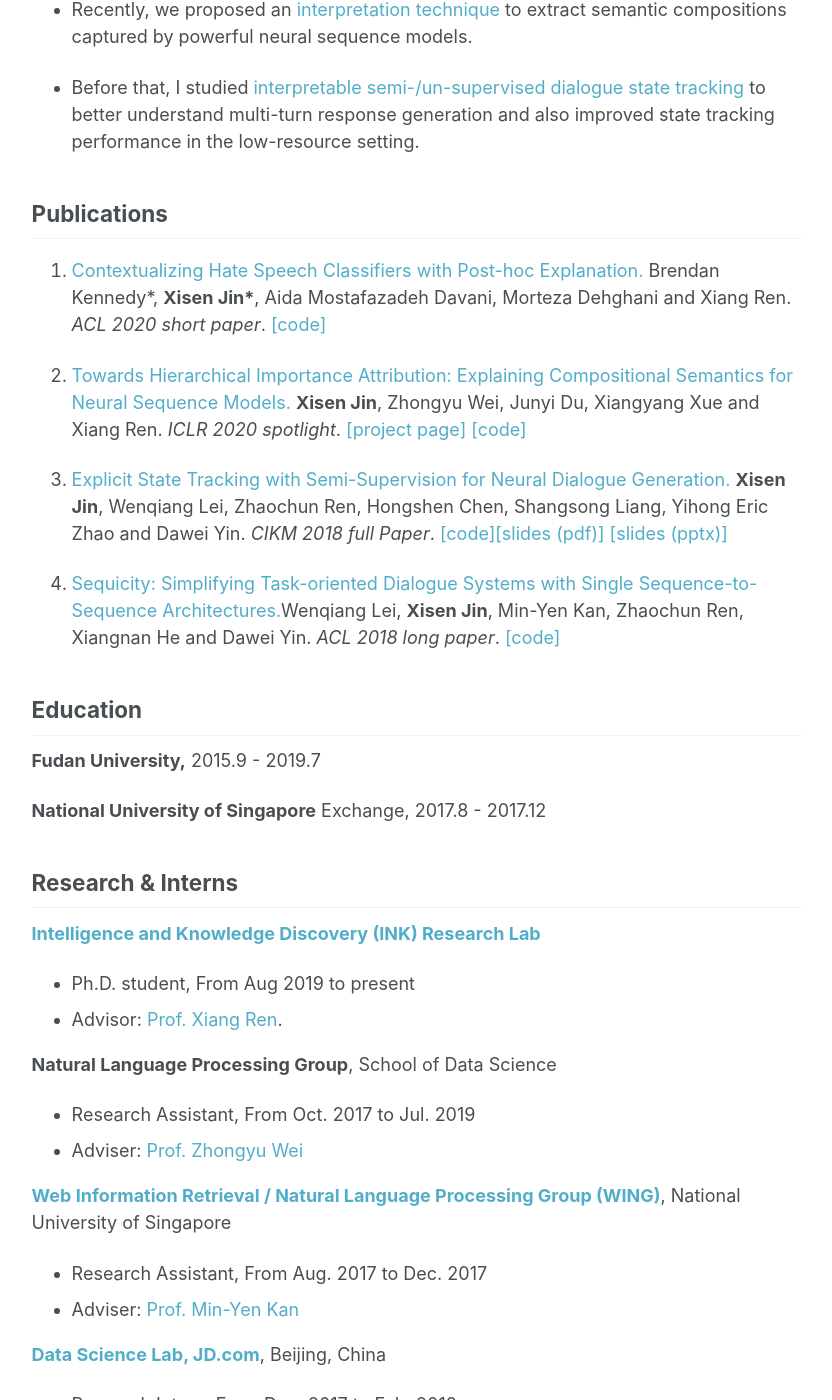
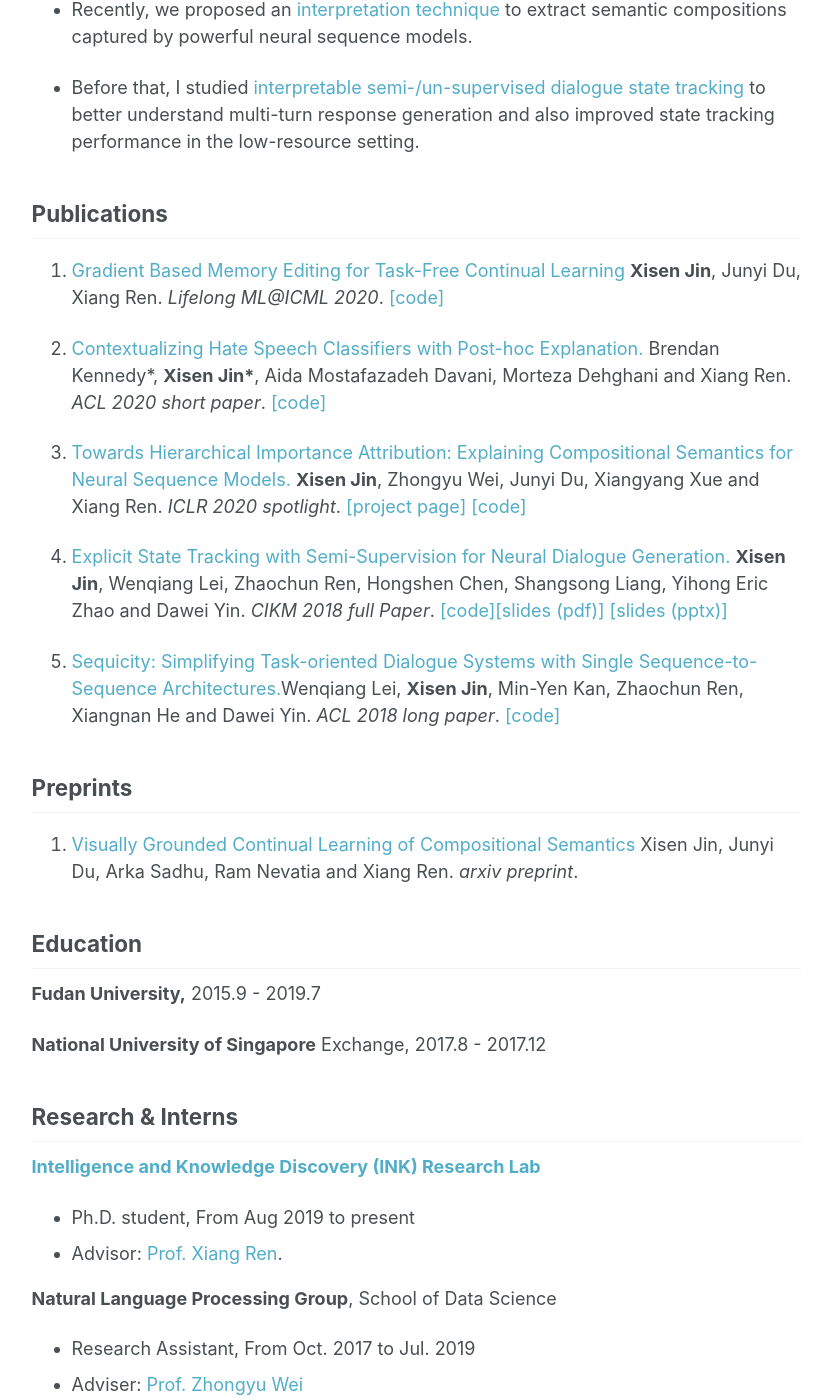
Before and after one commit to AuCson/aucson.github.io, a Jekyll site: the page built from _pages/about.md, in a window 1280 px wide and 1400 px high, scrolled down 522 px. Shown: the whole window, without its empty margins (250-1082 px from the left). Built offline with Jekyll 4.4.1, drawn with Linux system fonts in a browser that asks for light colours.

Commit message:
updated gmed, viscoll

```diff
--- a/_pages/about.md
+++ b/_pages/about.md
@@ -20,9 +20,11 @@
 
 - Before that, I studied [interpretable semi-/un-supervised dialogue state tracking](#cikm18explicit) to better understand multi-turn response generation and also improved state tracking performance in the low-resource setting.
 
+## Publications
+1. <a name="lifelong20gmed"></a><a href="http://aucson.github.io/files/icml_workshop_GMED.pdf">Gradient Based Memory Editing for Task-Free Continual Learning</a> **Xisen Jin**, Junyi Du, Xiang Ren. *Lifelong ML@ICML 2020*. [[code]](https://github.com/ink-usc/GMED)
 
-## Publications
-1. <a name="acl20contextual"></a><a href="">Contextualizing Hate Speech Classifiers with Post-hoc Explanation.</a> Brendan Kennedy\*, **Xisen Jin\***, Aida Mostafazadeh Davani, Morteza Dehghani and Xiang Ren. *ACL 2020 short paper*. [[code]](https://github.com/BrendanKennedy/contextualizing-hate-speech-models-with-explanations)
+
+1. <a name="acl20contextual"></a><a href="https://arxiv.org/abs/2005.02439">Contextualizing Hate Speech Classifiers with Post-hoc Explanation.</a> Brendan Kennedy\*, **Xisen Jin\***, Aida Mostafazadeh Davani, Morteza Dehghani and Xiang Ren. *ACL 2020 short paper*. [[code]](https://github.com/BrendanKennedy/contextualizing-hate-speech-models-with-explanations)
 
 1. <a name="iclr20towards"></a><a href="https://openreview.net/forum?id=BkxRRkSKwr">Towards Hierarchical Importance Attribution: Explaining Compositional Semantics for Neural Sequence Models.</a> **Xisen Jin**, Zhongyu Wei, Junyi Du, Xiangyang Xue and Xiang Ren.  *ICLR 2020 spotlight*. [[project page]](http://inklab.usc.edu/hiexpl/) [[code]](https://github.com/INK-USC/hierarchical-explanation)
 
@@ -30,6 +32,9 @@
 1. <a name="cikm18explicit"></a><a href="https://arxiv.org/abs/1808.10596">Explicit State Tracking with Semi-Supervision for Neural Dialogue Generation.</a> **Xisen Jin**, Wenqiang Lei, Zhaochun Ren, Hongshen Chen, Shangsong Liang, Yihong Eric Zhao and Dawei Yin. *CIKM 2018 full Paper*. [[code]](https://github.com/AuCson/SEDST)[[slides (pdf)]](http://aucson.github.io/files/explicit_state_tracking_slides.pdf) [[slides (pptx)]](http://aucson.github.io/files/explicit_state_tracking_slides.pptx)
 
 1. <a href="http://www.aclweb.org/anthology/P18-1133">Sequicity: Simplifying Task-oriented Dialogue Systems with Single Sequence-to-Sequence Architectures.</a>Wenqiang Lei, **Xisen Jin**, Min-Yen Kan, Zhaochun Ren, Xiangnan He and Dawei Yin. *ACL 2018 long paper*. [[code]](https://github.com/WING-NUS/sequicity)
+
+## Preprints
+1. <a name="arxiv20viscoll"></a><a href="https://arxiv.org/abs/2005.00785">Visually Grounded Continual Learning of Compositional Semantics</a> Xisen Jin, Junyi Du, Arka Sadhu, Ram Nevatia and Xiang Ren. *arxiv preprint*.
 
 
 ## Education
```
Also changed, not shown: 1 other file.
